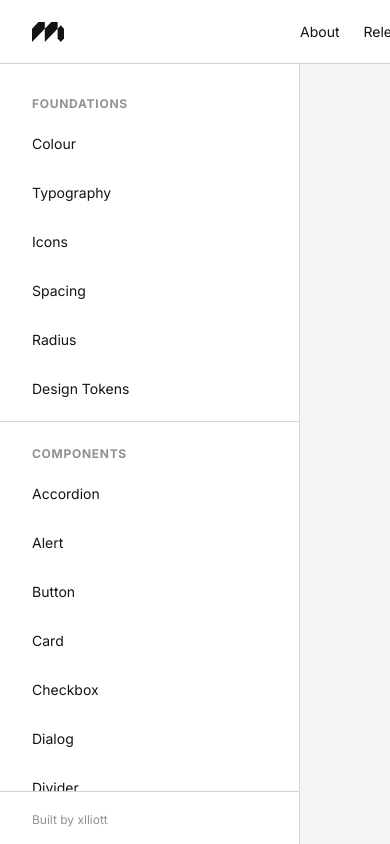
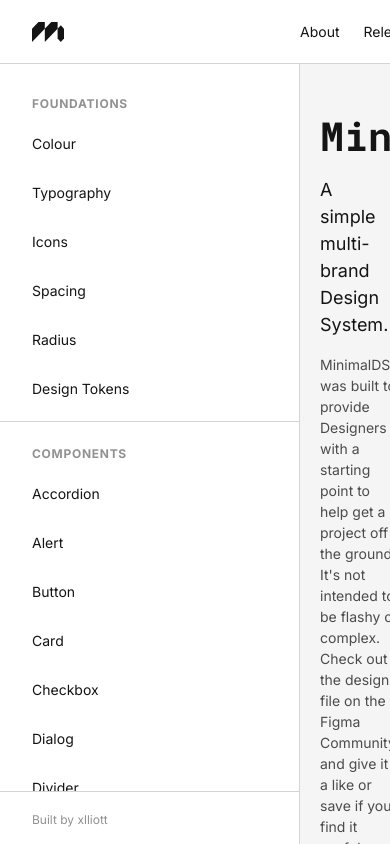
Before and after one commit to xlliott/minimalds, a React (Vite) app: page / in a window 390 px wide. Built offline with nearby package versions, Linux system fonts and the light colour scheme.

Commit message:
Update Layout.css

```diff
--- a/src/components/Layout/Layout.css
+++ b/src/components/Layout/Layout.css
@@ -26,3 +26,18 @@
   box-sizing:       border-box;
   background-color: var(--color-surface-page);
 }
+
+/* --- Mobile --- */
+
+@media (max-width: 768px) {
+  .mds-layout__content {
+    padding: 48px 20px 64px;
+  }
+
+  .mds-layout__backdrop {
+    position:   fixed;
+    inset:      0;
+    background: rgba(0, 0, 0, 0.4);
+    z-index:    20;
+  }
+}
```
